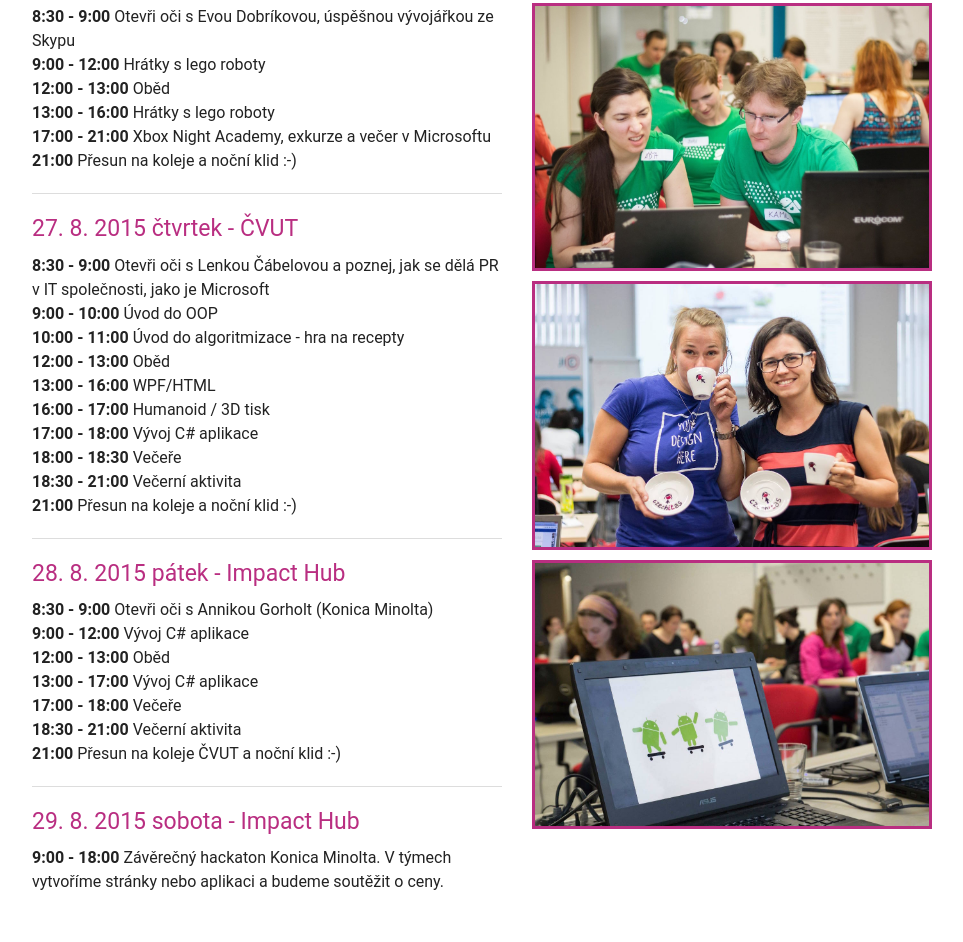
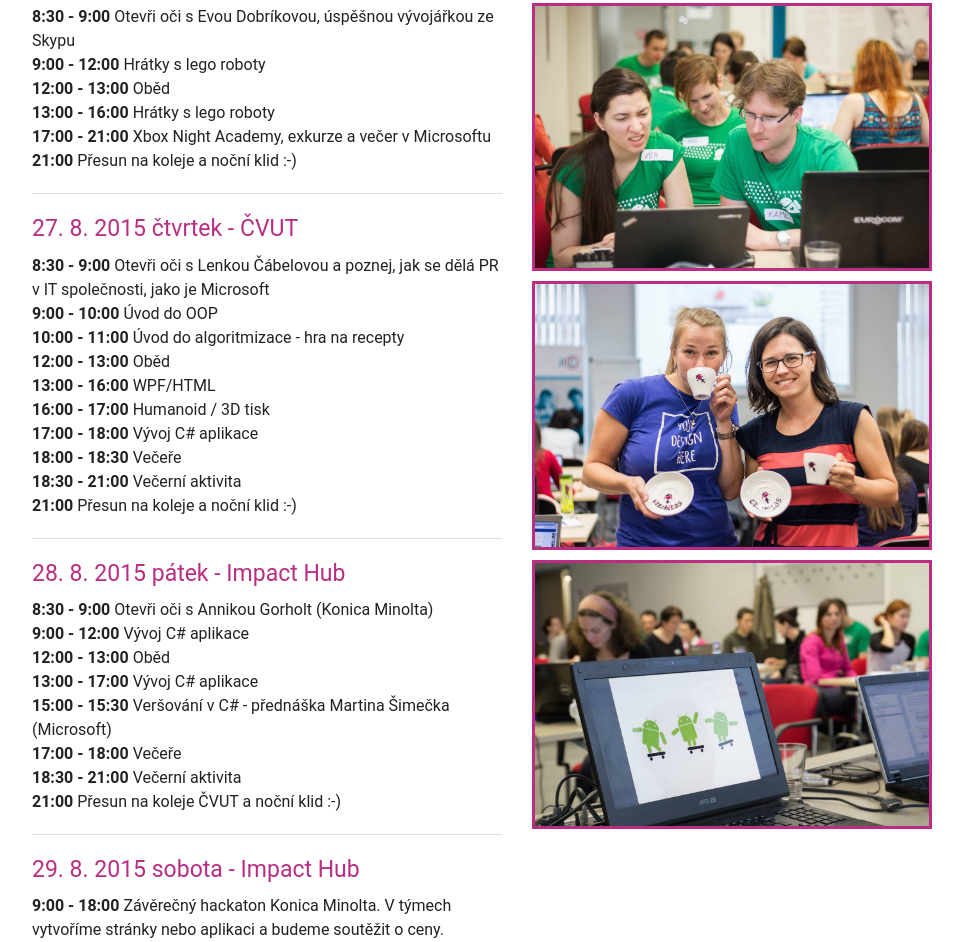
Before and after one commit to czechitas/letni-skola-2015, a website: page program.html in a window 1280 px wide. Shown: the part 1047-1989 px from the top of the page, without its empty margins (123-1086 px from the left). Before the commit the page ends 1941 px from the top, so only its background shows below. Drawn offline with Linux system fonts and the light colour scheme; a web font is replaced by a local one.

Commit message:
program zmeny

```diff
--- a/program.html
+++ b/program.html
@@ -118,6 +118,7 @@
             <b>9:00 - 12:00</b> Vývoj C# aplikace<br>
             <b>12:00 - 13:00</b> Oběd<br>
             <b>13:00 - 17:00</b> Vývoj C# aplikace<br>
+            <b>15:00 - 15:30</b> Veršování v C# - přednáška Martina Šimečka (Microsoft)<br>
             <b>17:00 - 18:00</b> Večeře<br>
             <b>18:30 - 21:00</b>  Večerní aktivita<br>
             <b>21:00</b> Přesun na koleje ČVUT a noční klid :-)<br>
```
